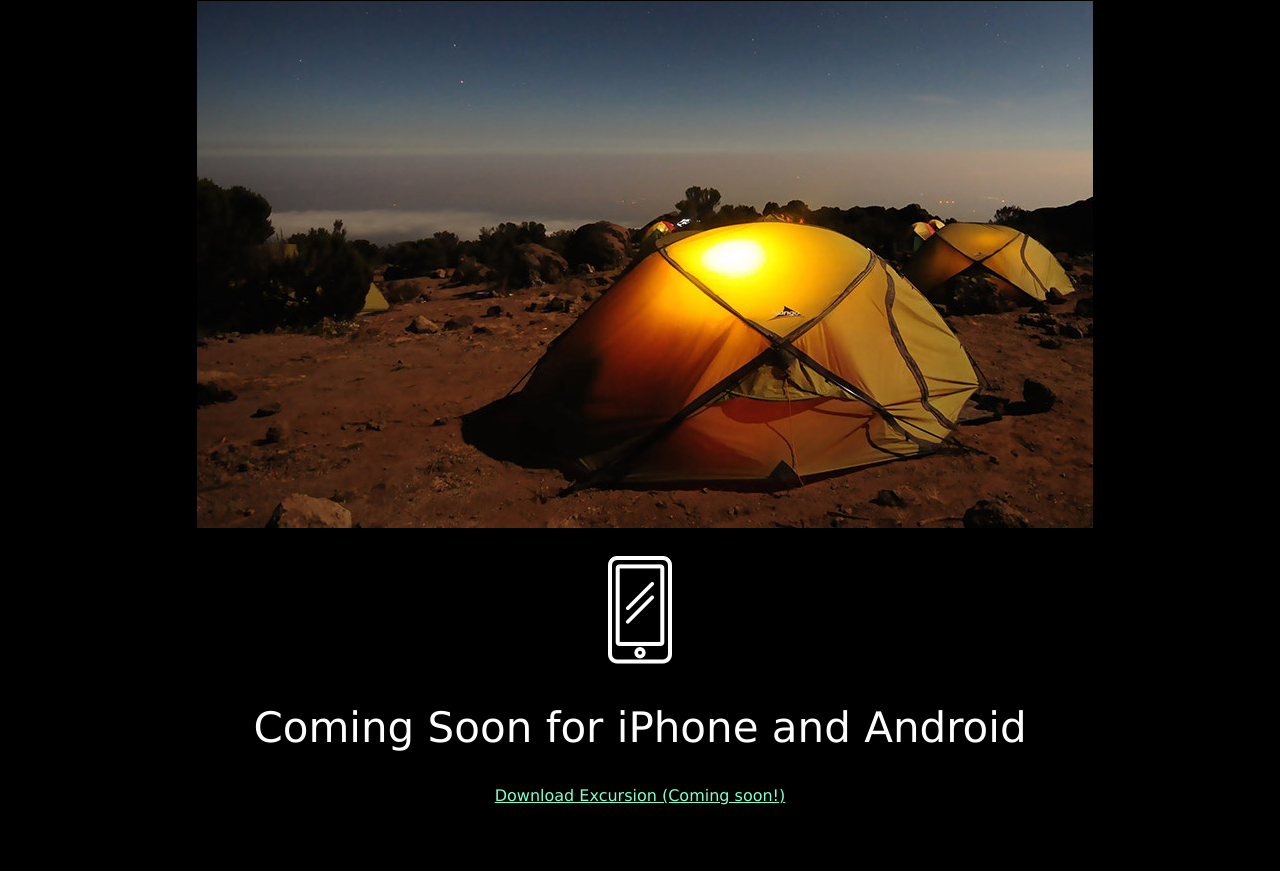
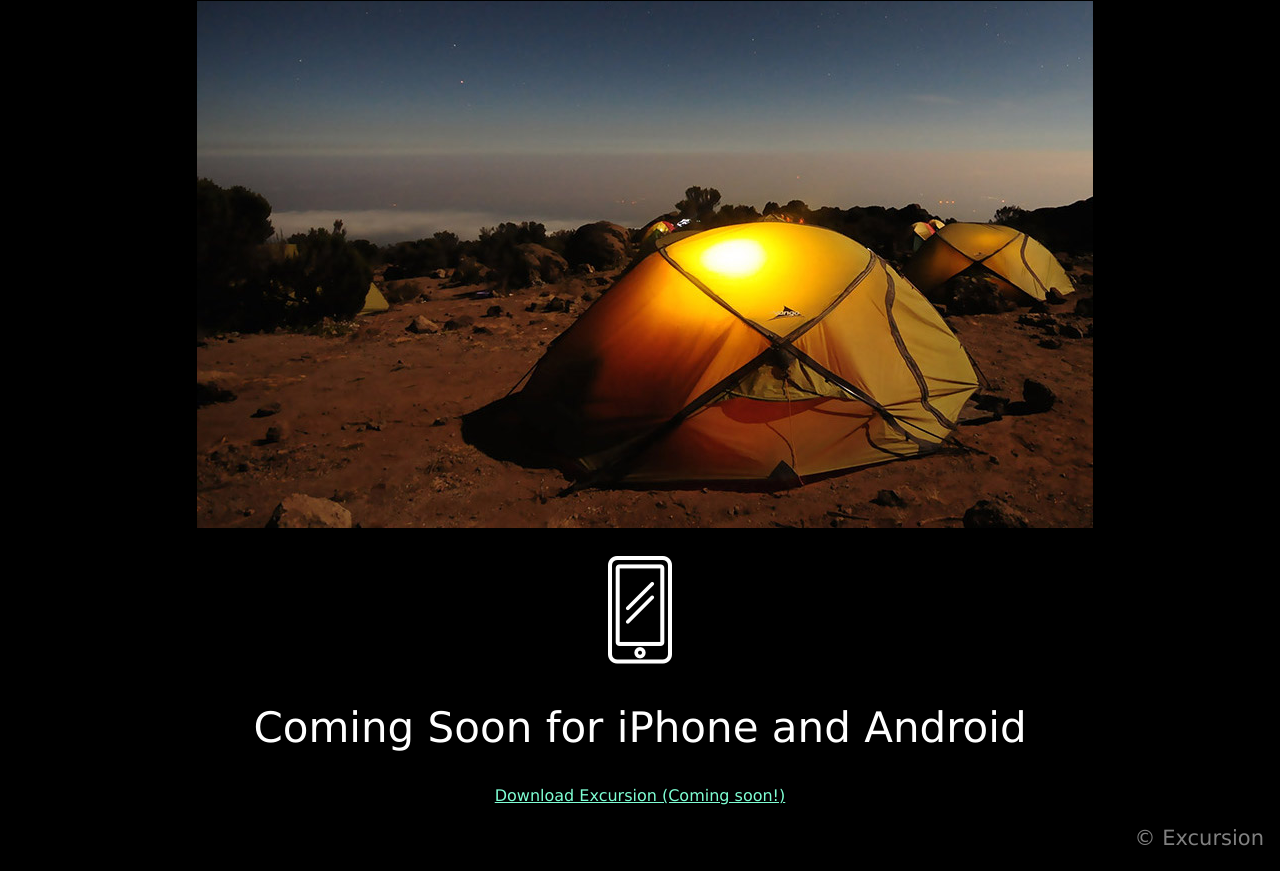
Before and after one commit to Jdman214/excursion, a plain HTML site: page index.html in a window 1280 px wide. Shown: the part 485-1356 px from the top of the page. Before the commit the page ends 1298 px from the top, so only its background shows below. Drawn offline with Linux system fonts and the light colour scheme.

Commit message:
Add footer and CSS code

```diff
--- a/index.html
+++ b/index.html
@@ -31,5 +31,8 @@
         <h2>Coming Soon for iPhone and Android</h2>
         <a href="">Download Excursion (Coming soon!)</a>
     </div>
+    <footer>
+        <p>&copy; Excursion</p>
+    </footer>
 </body>
 </html>
--- a/resources/css/style.css
+++ b/resources/css/style.css
@@ -34,3 +34,8 @@ p {
 #iphone-logo {
     padding-top: 1.5rem;
 }
+
+footer {
+    text-align: right;
+    padding-right: 0.5rem;
+}
```
